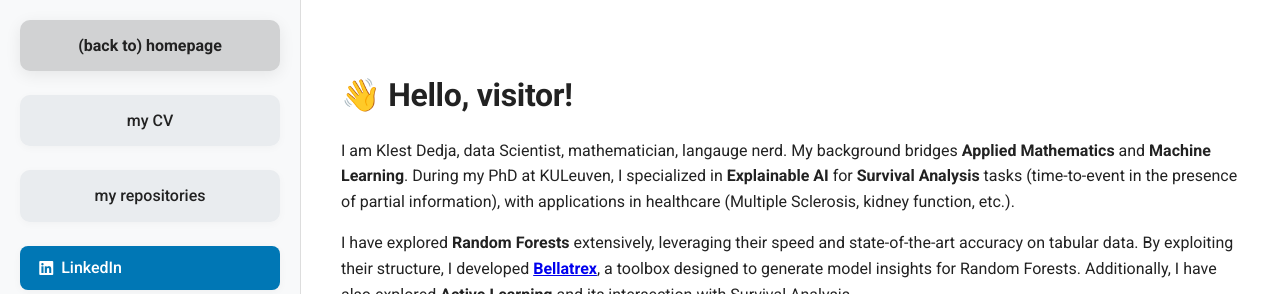
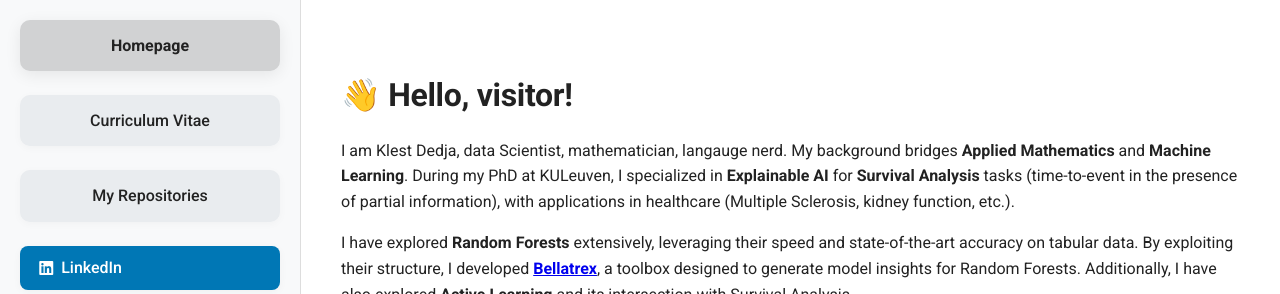
Before and after one commit to KlestDedja/klestdedja.github.io, a Jekyll site: the page built from index.md, in a window 1280 px wide. Shown: the top 294 px of the page. Built offline with Jekyll 4.4.1, drawn with Linux system fonts in a browser that asks for light colours.

Commit message:
better text in main nav buttons

```diff
--- a/_config.yml
+++ b/_config.yml
@@ -4,6 +4,6 @@ theme: jekyll-theme-cayman
 url: "https://klestdedja.github.io"
 
 nav:
-  - { title: "(back to) homepage", url: "/" }
-  - { title: "my CV", url: "/cv" }
-  - { title: "my repositories", url: "/repositories" }
+  - { title: "Homepage", url: "/" }
+  - { title: "Curriculum Vitae", url: "/cv" }
+  - { title: "My Repositories", url: "/repositories" }
```
